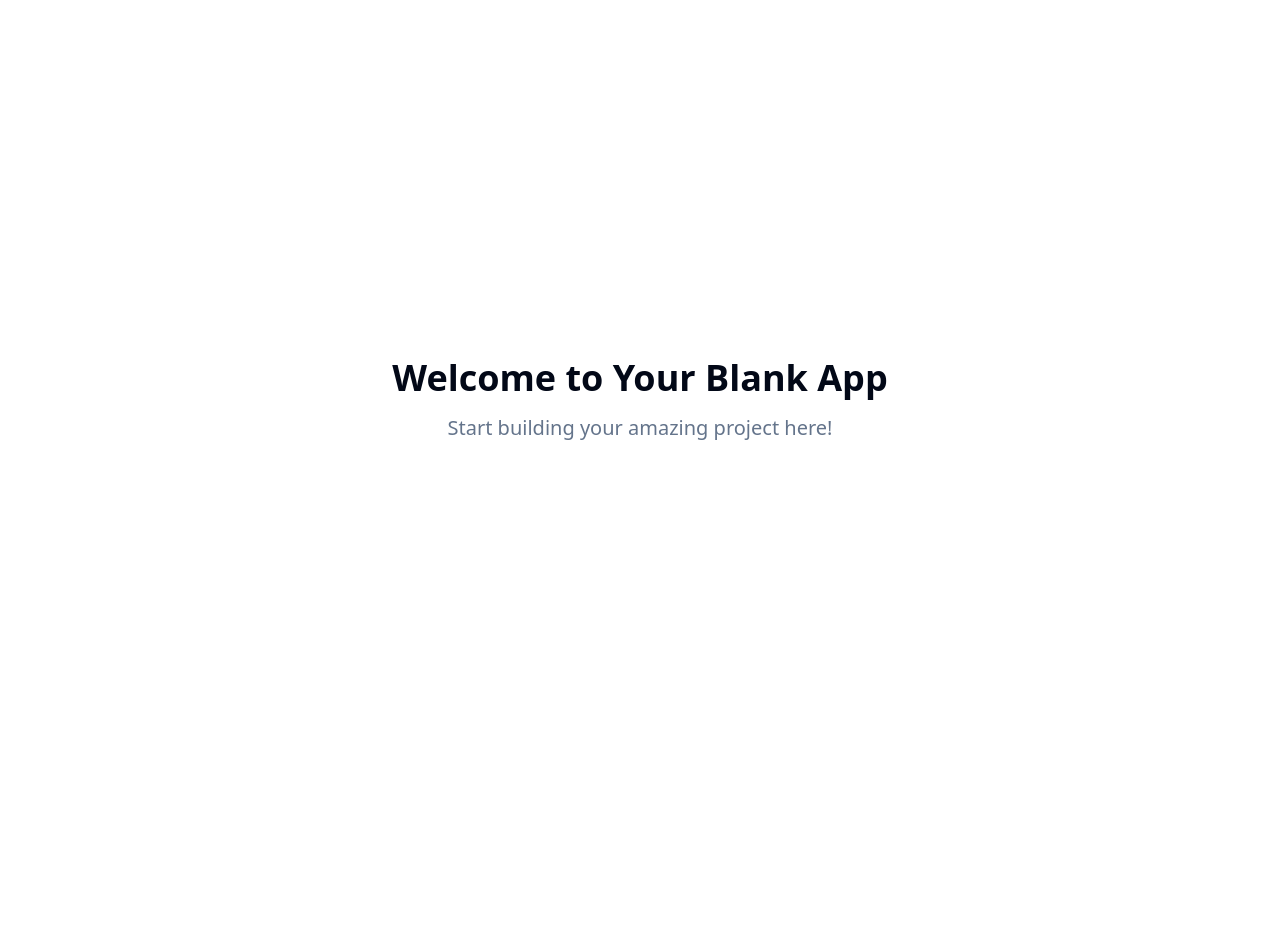
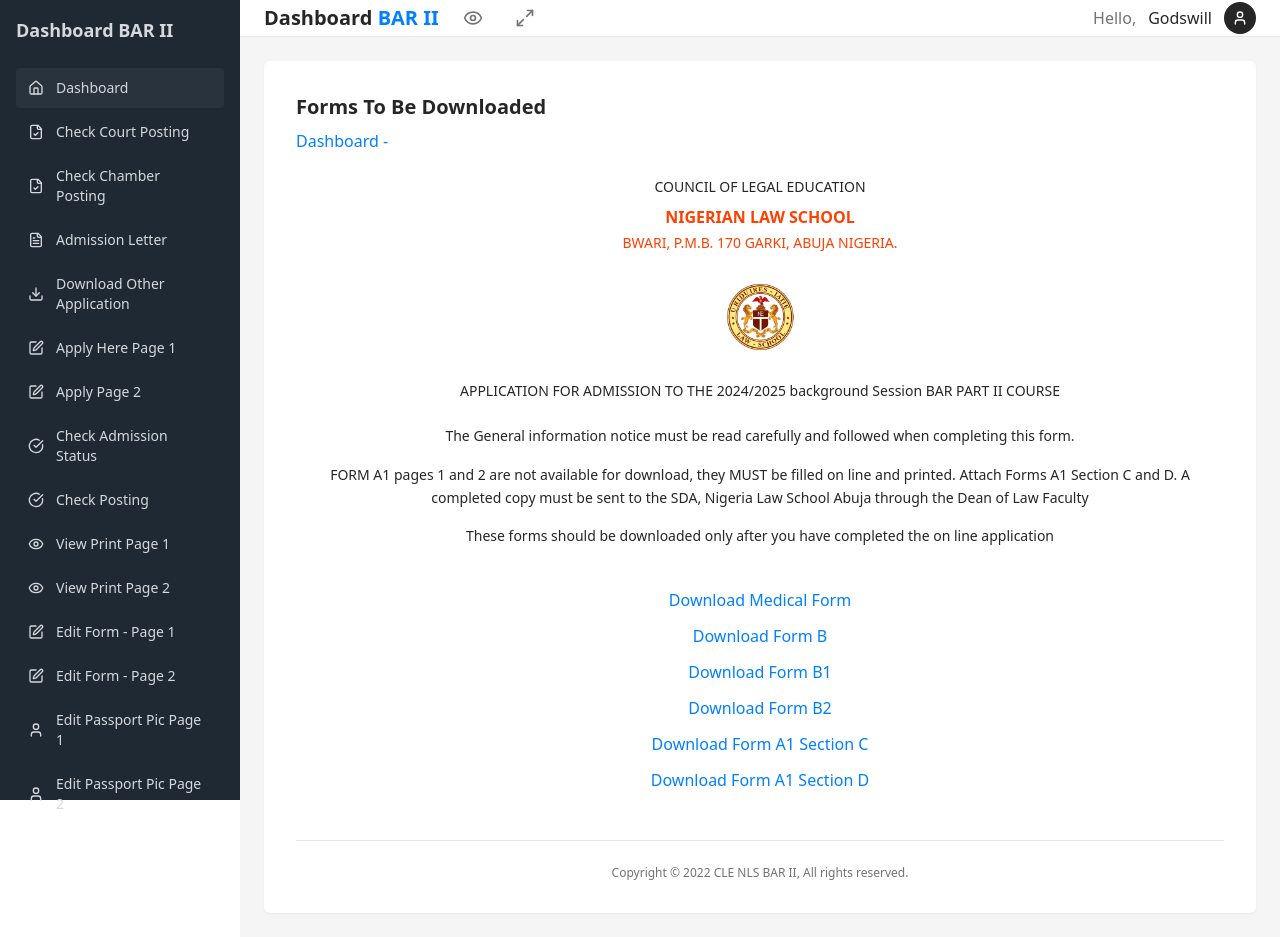
Before and after one commit to elianexchange/NLS-Bar-II-2025-2026-Backlog-Session, a React (Vite) app: page / in a window 1280 px wide. Before the commit the page ends 800 px from the top, so only its background shows below. Built offline with nearby package versions, Linux system fonts and the light colour scheme.

Commit message:
Implement dashboard design
Replicate the dashboard design from the provided image using React, matching layout, text, spacing, and visual elements.

```diff
--- /dev/null
+++ b/src/components/Dashboard.tsx
@@ -0,0 +1,15 @@
+import { DashboardSidebar } from "./DashboardSidebar";
+import { DashboardHeader } from "./DashboardHeader";
+import { DashboardContent } from "./DashboardContent";
+
+export function Dashboard() {
+  return (
+    <div className="flex h-screen bg-dashboard-main">
+      <DashboardSidebar />
+      <div className="flex-1 flex flex-col">
+        <DashboardHeader />
+        <DashboardContent />
+      </div>
+    </div>
+  );
+}
--- /dev/null
+++ b/src/components/DashboardContent.tsx
@@ -0,0 +1,108 @@
+import nlsLogo from "@/assets/nls-logo.png";
+
+export function DashboardContent() {
+  return (
+    <div className="flex-1 bg-dashboard-main p-6">
+      <div className="bg-dashboard-content rounded-lg shadow-sm p-8">
+        {/* Header */}
+        <div className="mb-6">
+          <div className="flex items-center gap-2 mb-2">
+            <h2 className="text-xl font-semibold text-dashboard-text-primary">
+              Forms To Be Downloaded
+            </h2>
+          </div>
+          <div className="text-dashboard-accent">
+            <span>Dashboard -</span>
+          </div>
+        </div>
+
+        {/* Main Content */}
+        <div className="text-center space-y-6">
+          <div className="space-y-2">
+            <h3 className="text-sm font-medium text-dashboard-text-primary">
+              COUNCIL OF LEGAL EDUCATION
+            </h3>
+            <div className="space-y-1">
+              <h4 className="text-base font-bold text-dashboard-text-orange">
+                NIGERIAN LAW SCHOOL
+              </h4>
+              <p className="text-sm font-medium text-dashboard-text-orange">
+                BWARI, P.M.B. 170 GARKI, ABUJA NIGERIA.
+              </p>
+            </div>
+          </div>
+
+          {/* Logo */}
+          <div className="flex justify-center">
+            <img
+              src={nlsLogo}
+              alt="Nigerian Law School Logo"
+              className="w-20 h-20 object-contain"
+            />
+          </div>
+
+          {/* Course Title */}
+          <h5 className="text-sm font-medium text-dashboard-text-primary max-w-2xl mx-auto">
+            APPLICATION FOR ADMISSION TO THE 2024/2025 background Session BAR PART II COURSE
+          </h5>
+
+          {/* Instructions */}
+          <div className="space-y-4 text-sm text-dashboard-text-primary max-w-4xl mx-auto">
+            <p className="leading-relaxed">
+              The General information notice must be read carefully and followed when completing this form.
+            </p>
+            <p className="leading-relaxed">
+              FORM A1 pages 1 and 2 are not available for download, they MUST be filled on line and printed.
+              Attach Forms A1 Section C and D. A completed copy must be sent to the SDA, Nigeria Law School
+              Abuja through the Dean of Law Faculty
+            </p>
+            <p className="leading-relaxed">
+              These forms should be downloaded only after you have completed the on line application
+            </p>
+          </div>
+
+          {/* Download Links */}
+          <div className="space-y-3 pt-4">
+            <div>
+              <button className="text-dashboard-accent hover:underline font-medium">
+                Download Medical Form
+              </button>
+            </div>
+            <div>
+              <button className="text-dashboard-accent hover:underline font-medium">
+                Download Form B
+              </button>
+            </div>
+            <div>
+              <button className="text-dashboard-accent hover:underline font-medium">
+                Download Form B1
+              </button>
+            </div>
+            <div>
+              <button className="text-dashboard-accent hover:underline font-medium">
+                Download Form B2
+              </button>
+            </div>
+            <div>
+              <button className="text-dashboard-accent hover:underline font-medium">
+                Download Form A1 Section C
+              </button>
+            </div>
+            <div>
+              <button className="text-dashboard-accent hover:underline font-medium">
+                Download Form A1 Section D
+              </button>
+            </div>
+          </div>
+        </div>
+
+        {/* Footer */}
+        <div className="mt-12 pt-6 border-t border-gray-200">
+          <p className="text-center text-xs text-dashboard-text-secondary">
+            Copyright © 2022 CLE NLS BAR II, All rights reserved.
+          </p>
+        </div>
+      </div>
+    </div>
+  );
+}
--- /dev/null
+++ b/src/components/DashboardHeader.tsx
@@ -0,0 +1,27 @@
+import { Maximize2, Eye, User } from "lucide-react";
+
+export function DashboardHeader() {
+  return (
+    <header className="h-16 bg-dashboard-header border-b border-gray-200 px-6 flex items-center justify-between">
+      <div className="flex items-center gap-4">
+        <h1 className="text-xl font-semibold text-dashboard-text-primary">
+          Dashboard <span className="text-dashboard-accent">BAR II</span>
+        </h1>
+        <button className="p-2 hover:bg-gray-100 rounded-md">
+          <Eye className="w-5 h-5 text-dashboard-text-secondary" />
+        </button>
+        <button className="p-2 hover:bg-gray-100 rounded-md">
+          <Maximize2 className="w-5 h-5 text-dashboard-text-secondary" />
+        </button>
+      </div>
+
+      <div className="flex items-center gap-3">
+        <span className="text-dashboard-text-secondary">Hello, </span>
+        <span className="text-dashboard-text-primary font-medium">Godswill</span>
+        <div className="w-8 h-8 bg-dashboard-text-primary rounded-full flex items-center justify-center">
+          <User className="w-4 h-4 text-white" />
+        </div>
+      </div>
+    </header>
+  );
+}
--- /dev/null
+++ b/src/components/DashboardSidebar.tsx
@@ -0,0 +1,55 @@
+import { Home, FileText, FileCheck, Download, Edit, User, Eye, CheckCircle } from "lucide-react";
+import { cn } from "@/lib/utils";
+
+interface SidebarItem {
+  icon: React.ElementType;
+  label: string;
+  isActive?: boolean;
+}
+
+const sidebarItems: SidebarItem[] = [
+  { icon: Home, label: "Dashboard", isActive: true },
+  { icon: FileCheck, label: "Check Court Posting" },
+  { icon: FileCheck, label: "Check Chamber Posting" },
+  { icon: FileText, label: "Admission Letter" },
+  { icon: Download, label: "Download Other Application" },
+  { icon: Edit, label: "Apply Here Page 1" },
+  { icon: Edit, label: "Apply Page 2" },
+  { icon: CheckCircle, label: "Check Admission Status" },
+  { icon: CheckCircle, label: "Check Posting" },
+  { icon: Eye, label: "View Print Page 1" },
+  { icon: Eye, label: "View Print Page 2" },
+  { icon: Edit, label: "Edit Form - Page 1" },
+  { icon: Edit, label: "Edit Form - Page 2" },
+  { icon: User, label: "Edit Passport Pic Page 1" },
+  { icon: User, label: "Edit Passport Pic Page 2" },
+];
+
+export function DashboardSidebar() {
+  return (
+    <div className="w-60 h-screen bg-dashboard-sidebar text-dashboard-sidebar-text">
+      <div className="p-4">
+        <h2 className="text-lg font-semibold mb-6">Dashboard BAR II</h2>
+        <nav className="space-y-1">
+          {sidebarItems.map((item, index) => {
+            const Icon = item.icon;
+            return (
+              <button
+                key={index}
+                className={cn(
+                  "w-full flex items-center gap-3 px-3 py-2.5 text-left text-sm rounded-md transition-colors",
+                  item.isActive
+                    ? "bg-dashboard-sidebar-active text-dashboard-sidebar-text"
+                    : "hover:bg-dashboard-sidebar-hover"
+                )}
+              >
+                <Icon className="w-4 h-4 flex-shrink-0" />
+                <span>{item.label}</span>
+              </button>
+            );
+          })}
+        </nav>
+      </div>
+    </div>
+  );
+}
--- a/src/index.css
+++ b/src/index.css
@@ -8,6 +8,22 @@ All colors MUST be HSL.
 
 @layer base {
   :root {
+    /* Dashboard specific colors */
+    --dashboard-sidebar: 210 25% 16%;
+    --dashboard-sidebar-text: 210 15% 85%;
+    --dashboard-sidebar-active: 210 20% 20%;
+    --dashboard-sidebar-hover: 210 20% 18%;
+
+    --dashboard-header: 0 0% 100%;
+    --dashboard-main: 0 0% 96%;
+    --dashboard-content: 0 0% 100%;
+
+    --dashboard-accent: 210 100% 50%;
+    --dashboard-text-primary: 0 0% 15%;
+    --dashboard-text-secondary: 0 0% 45%;
+    --dashboard-text-orange: 15 100% 50%;
+
+    /* Base design system */
     --background: 0 0% 100%;
     --foreground: 222.2 84% 4.9%;
 
@@ -17,7 +33,7 @@ All colors MUST be HSL.
     --popover: 0 0% 100%;
     --popover-foreground: 222.2 84% 4.9%;
 
-    --primary: 222.2 47.4% 11.2%;
+    --primary: 210 100% 50%;
     --primary-foreground: 210 40% 98%;
 
     --secondary: 210 40% 96.1%;
@@ -36,23 +52,17 @@ All colors MUST be HSL.
     --input: 214.3 31.8% 91.4%;
     --ring: 222.2 84% 4.9%;
 
-    --radius: 0.5rem;
+    --radius: 0.375rem;
 
-    --sidebar-background: 0 0% 98%;
-
-    --sidebar-foreground: 240 5.3% 26.1%;
-
-    --sidebar-primary: 240 5.9% 10%;
-
-    --sidebar-primary-foreground: 0 0% 98%;
-
-    --sidebar-accent: 240 4.8% 95.9%;
-
-    --sidebar-accent-foreground: 240 5.9% 10%;
-
-    --sidebar-border: 220 13% 91%;
-
-    --sidebar-ring: 217.2 91.2% 59.8%;
+    /* Sidebar colors for dashboard */
+    --sidebar-background: hsl(var(--dashboard-sidebar));
+    --sidebar-foreground: hsl(var(--dashboard-sidebar-text));
+    --sidebar-primary: hsl(var(--dashboard-sidebar-active));
+    --sidebar-primary-foreground: hsl(var(--dashboard-sidebar-text));
+    --sidebar-accent: hsl(var(--dashboard-sidebar-hover));
+    --sidebar-accent-foreground: hsl(var(--dashboard-sidebar-text));
+    --sidebar-border: hsl(var(--dashboard-sidebar));
+    --sidebar-ring: hsl(var(--dashboard-accent));
   }
 
   .dark {
--- a/src/pages/Index.tsx
+++ b/src/pages/Index.tsx
@@ -1,14 +1,7 @@
-// Update this page (the content is just a fallback if you fail to update the page)
+import { Dashboard } from "@/components/Dashboard";
 
 const Index = () => {
-  return (
-    <div className="min-h-screen flex items-center justify-center bg-background">
-      <div className="text-center">
-        <h1 className="text-4xl font-bold mb-4">Welcome to Your Blank App</h1>
-        <p className="text-xl text-muted-foreground">Start building your amazing project here!</p>
-      </div>
-    </div>
-  );
+  return <Dashboard />;
 };
 
 export default Index;
--- a/tailwind.config.ts
+++ b/tailwind.config.ts
@@ -61,6 +61,19 @@ export default {
 					'accent-foreground': 'hsl(var(--sidebar-accent-foreground))',
 					border: 'hsl(var(--sidebar-border))',
 					ring: 'hsl(var(--sidebar-ring))'
+				},
+				dashboard: {
+					sidebar: 'hsl(var(--dashboard-sidebar))',
+					'sidebar-text': 'hsl(var(--dashboard-sidebar-text))',
+					'sidebar-active': 'hsl(var(--dashboard-sidebar-active))',
+					'sidebar-hover': 'hsl(var(--dashboard-sidebar-hover))',
+					header: 'hsl(var(--dashboard-header))',
+					main: 'hsl(var(--dashboard-main))',
+					content: 'hsl(var(--dashboard-content))',
+					accent: 'hsl(var(--dashboard-accent))',
+					'text-primary': 'hsl(var(--dashboard-text-primary))',
+					'text-secondary': 'hsl(var(--dashboard-text-secondary))',
+					'text-orange': 'hsl(var(--dashboard-text-orange))'
 				}
 			},
 			borderRadius: {
```
Also changed, not shown: src/assets/nls-logo.png (added).
